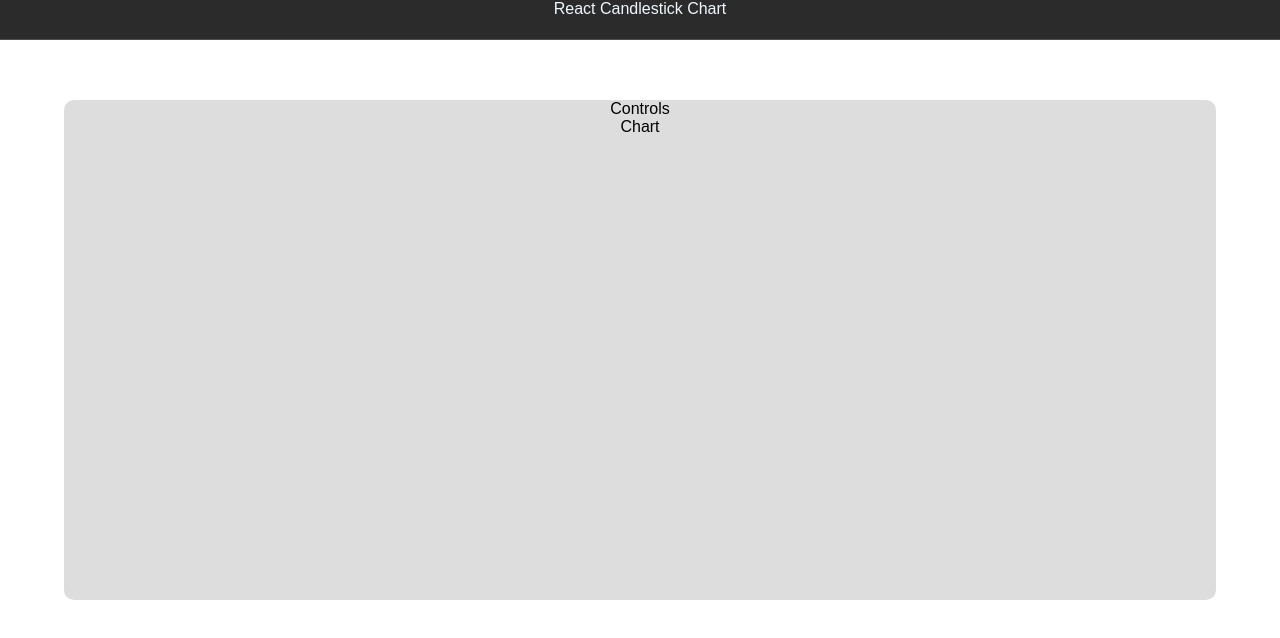
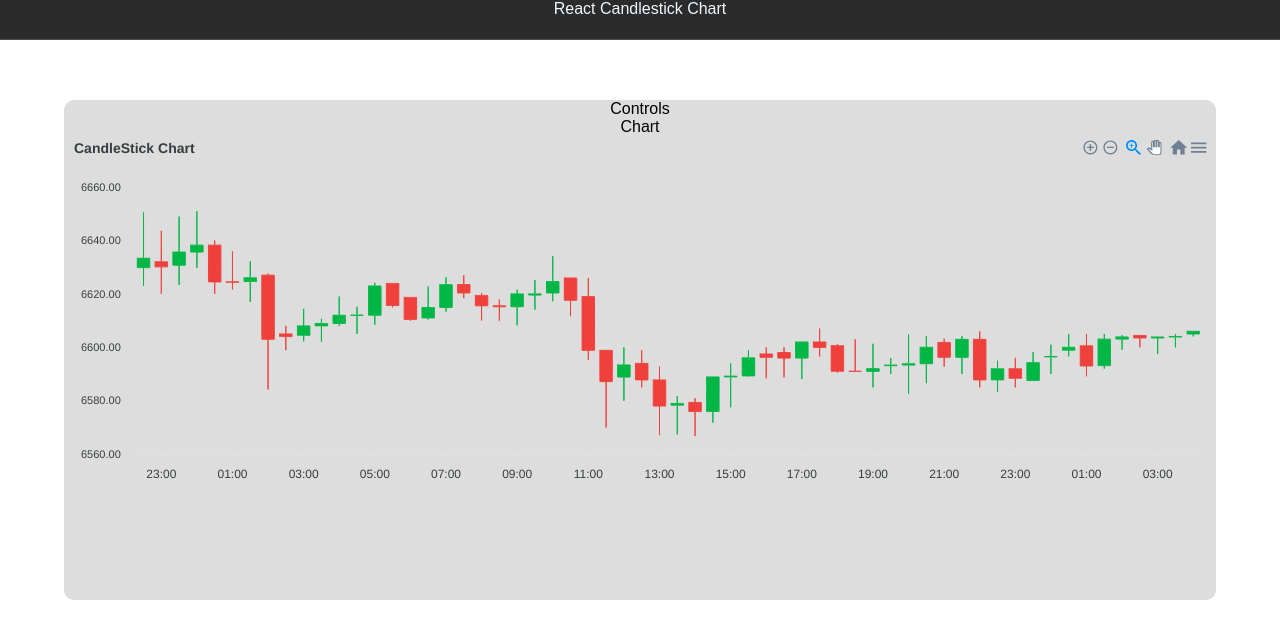
Before and after one commit to nicolasleivab/React-Candlestick-Chart, a React (Create React App) app: page / in a window 1280 px wide. Shown: the top 638 px of the page. Built offline with nearby package versions, Linux system fonts and the light colour scheme.

Commit message:
Candlestick chart default render

```diff
--- a/src/components/Layout/Layout.js
+++ b/src/components/Layout/Layout.js
@@ -1,6 +1,7 @@
 import React from 'react';
 import Auxiliar from '../../hoc/Auxiliar/Auxiliar';
 import styles from './Layout.module.css';
+import ChartContainer from '../../containers/ChartContainer'
 
 const layout = ( props ) =>(
     <Auxiliar>
@@ -8,6 +9,7 @@ const layout = ( props ) =>(
             <div>Controls</div>
             {props.children}
             <div>Chart</div>
+            <ChartContainer/>
         </main>
     </Auxiliar>
 );
--- a/src/containers/ChartContainer.js
+++ b/src/containers/ChartContainer.js
@@ -1,6 +1,6 @@
 import React, { Component } from 'react';
-import Auxiliar from '../../hoc/Auxiliar';
-import CandleStickChart from "react-apexcharts";
+import Auxiliar from '../hoc/Auxiliar/Auxiliar';
+import CandleStickChart from "../components/Candlestick/Candlestick";
 
 class ChartContainer extends Component{
     state = {
@@ -11,7 +11,6 @@ class ChartContainer extends Component{
 
         return(
             <Auxiliar>
-                <Controls/>
                 <CandleStickChart/>
             </Auxiliar>
         );
```
Also changed, not shown: src/components/Candlestick/Candlestick.js (+7 -1 lines).
